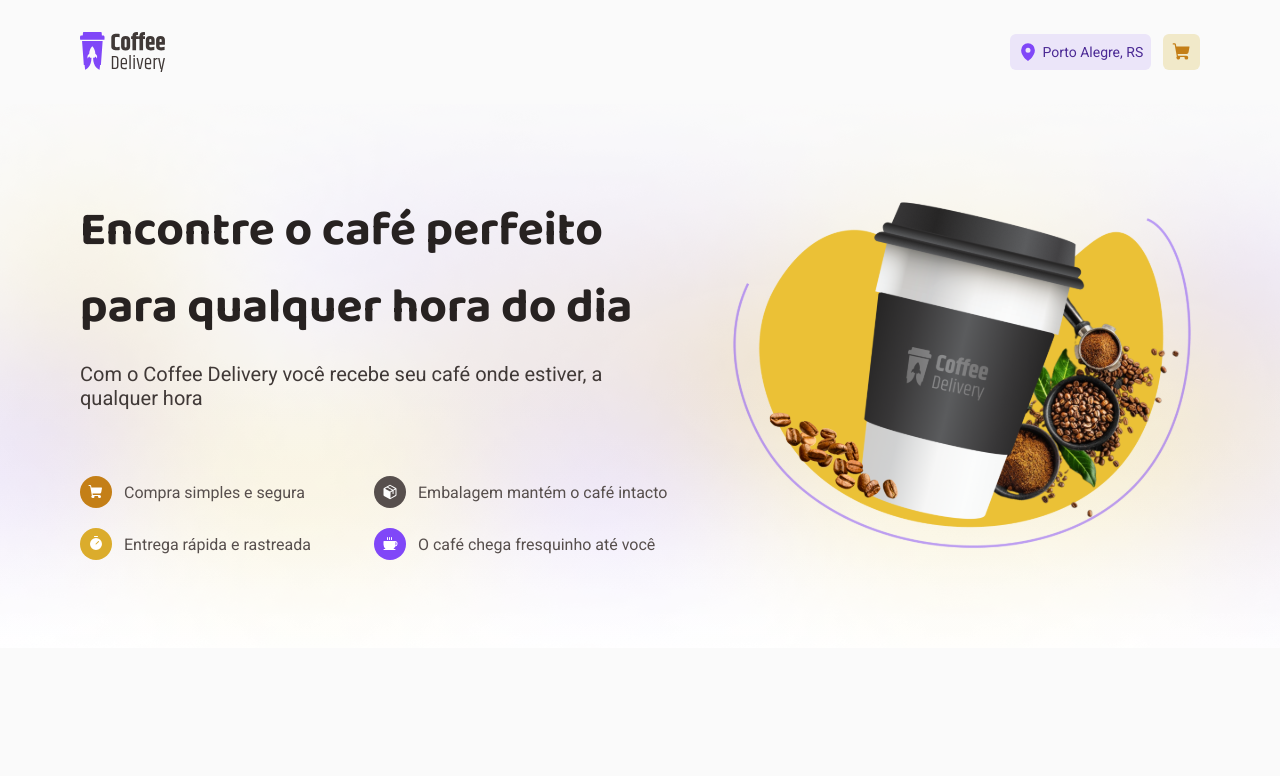
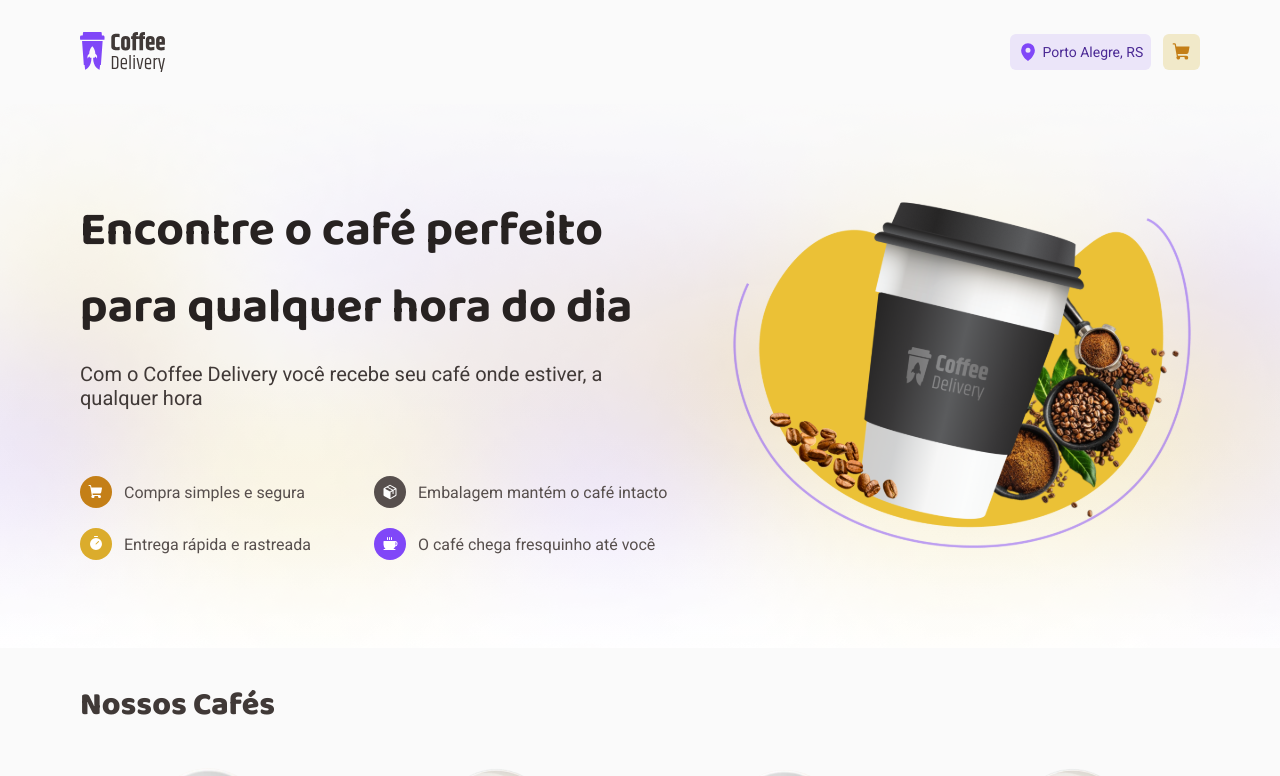
Before and after one commit to pfrancaneto/coffeDelivery, a React (Vite) app: page / in a window 1280 px wide. Shown: the top 776 px of the page. Built offline with nearby package versions, Linux system fonts and the light colour scheme.

Commit message:
chamada de component

```diff
--- a/src/pages/Home/index.tsx
+++ b/src/pages/Home/index.tsx
@@ -1,9 +1,11 @@
 import { Intro } from "./components/Intro";
+import { TiposCafe } from "./components/TiposCafe";
 import { HomeContainer } from "./styles";
 
 
 export const Home = () => (
   <HomeContainer>
     <Intro />
+    <TiposCafe />
   </HomeContainer>
 );
```
